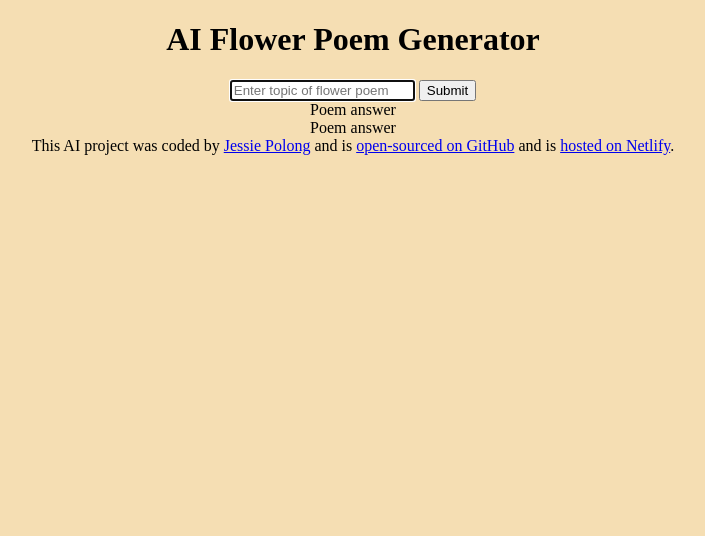
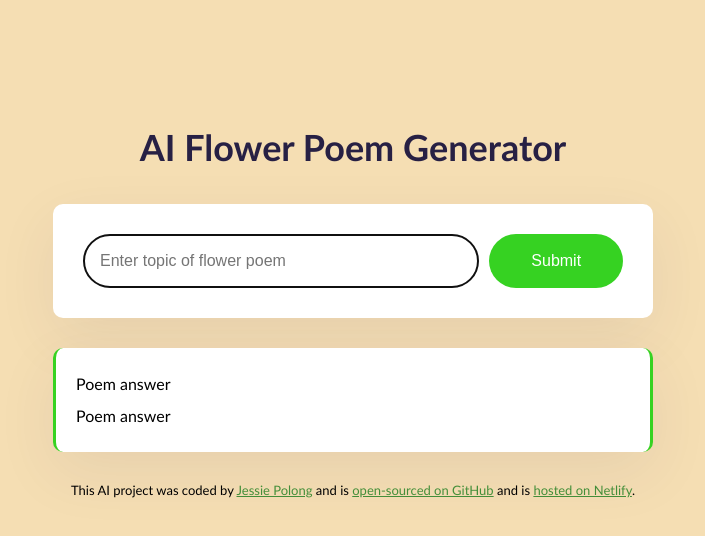
Before and after one commit to Comet429/flower-poem-generator, a plain HTML site: page index.html in a window 1280 px wide. Shown: the whole page, without its empty margins (287-992 px from the left). Drawn offline with Linux system fonts and the light colour scheme.

Commit message:
Added css style to project

```diff
--- a/index.html
+++ b/index.html
@@ -7,6 +7,7 @@
     <title>AI Flower Poem Generator</title>
   </head>
   <body>
+    <div class="container">
       <header>
         <h1>AI Flower Poem Generator</h1>
       </header>
@@ -19,10 +20,11 @@
             autofocus
             required
             autocomplete="off"
+            class="instructions"
           />
-        <input type="submit" />
+          <input type="submit" class="button-comply" />
         </form>
-      <div>
+        <div class="poem">
           Poem answer
           <br />
           Poem answer
@@ -46,6 +48,7 @@
           >hosted on Netlify</a
         >.
       </footer>
+    </div>
 
     <script src="src/index.js"></script>
   </body>
--- a/src/style.css
+++ b/src/style.css
@@ -1,8 +1,74 @@
 body {
   background: wheat;
-  text-align: center;
+  font-family: "Trebuchet MS", "Lucida Sans Unicode", "Lucida Grande",
+    "Lucida Sans", Arial, sans-serif;
+}
+
+a {
+  color: #438e39;
+}
+
+.container {
+  margin: 120px auto;
+  max-width: 600px;
+}
+
+header {
+  margin-bottom: 30px;
 }
 
 h1 {
   text-align: center;
+  font-weight: 800;
+  font-size: 36px;
+  line-height: 1.5;
+  color: #272044;
 }
+
+form {
+  padding: 30px;
+  background-color: white;
+  box-shadow: 0px 20px 60px rgba(65, 50, 100, 0.08);
+  border-radius: 10px;
+  display: flex;
+  margin-bottom: 30px;
+}
+
+.instructions {
+  padding: 16px;
+  border: 1px solid rgba(39, 33, 66, 0.5);
+  width: 80%;
+  font-size: 16px;
+  border-radius: 50px;
+  line-height: 20px;
+  color: #272044;
+}
+
+.button-comply {
+  margin-left: 10px;
+  background: #36d222;
+  color: white;
+  border: none;
+  width: 150px;
+  font-size: 16px;
+  border-radius: 50px;
+  padding: 14px 24px;
+}
+
+.poem {
+  font-size: 16px;
+  background-color: #fff;
+  padding: 20px;
+  line-height: 2;
+  border: none;
+  border-radius: 10px;
+  border-left: 3px solid #36d222;
+  border-right: 3px solid #36d222;
+  box-shadow: 0px 20px 60px rgba(65, 50, 100, 0.08);
+}
+
+footer {
+  text-align: center;
+  font-size: 13px;
+  margin-top: 30px;
+}
```
Lines whose indentation alone changed are shown as unchanged.
